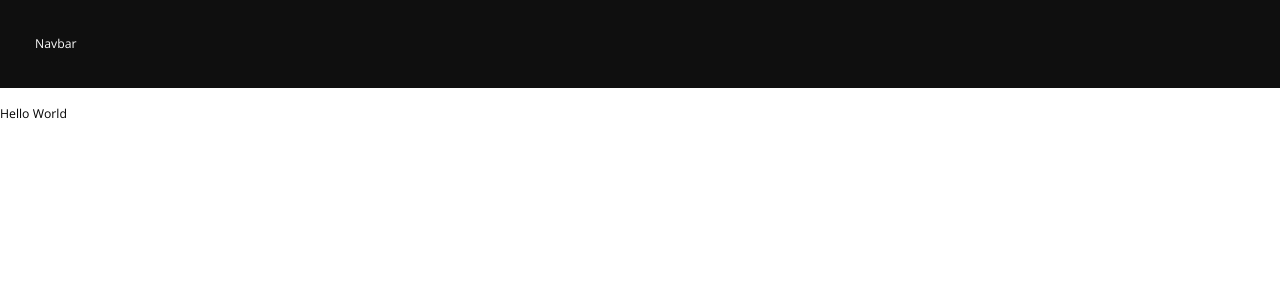
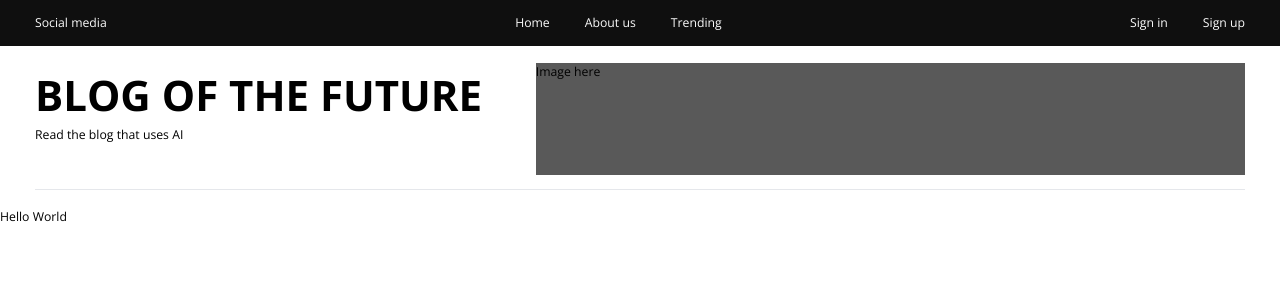
Before and after one commit to pedro-ladeia/AI-blog, a Next.js app: page / in a window 1280 px wide. Shown: the top 300 px of the page. Built offline with nearby package versions, Linux system fonts and the light colour scheme.

Commit message:
:sparkles: Added header elements, must add the images

```diff
--- a/app/(shared)/Navbar.tsx
+++ b/app/(shared)/Navbar.tsx
@@ -1,3 +1,5 @@
+import Image from 'next/image'
+import Link from 'next/link'
 import React from 'react'
 
 type Props = {}
@@ -5,9 +7,34 @@ type Props = {}
 const Navbar = (props: Props) => {
   return (
     <header className='mb-5'>
-        <nav className='flex justify-between items-center w-full bg-wh-900 text-wh-50 px-10 py-10'>
-        <h1>Navbar</h1>
+        <nav className='flex justify-between items-center w-full text-wh-50 px-10 py-4 bg-wh-900'>
+          <div className='hidden sm:block'> Social media </div> {/* Only appear in screens above small */}
+
+            <div className='flex justify-between items-center gap-4 sm:gap-10'>
+              <Link href="/"> Home </Link>
+              <Link href="/"> About us </Link>
+              <Link href="/"> Trending </Link>
+            </div>
+
+            <div className='flex justify-between gap-4 sm:gap-10'>
+              <Link href="/"> Sign in </Link>
+              <Link href="/"> Sign up </Link>
+            </div>
         </nav>
+
+        {/* Navbar ends here */}
+
+            <div className='flex justify-between gap-8 mt-5 mb-4 mx-10'>
+              <div className='basis-2/3 md:mt-3'>
+                <h1 className='font-bold text-3xl md:text-5xl'>BLOG OF THE FUTURE</h1>
+                <h4 className=' mt-3'>Read the blog that uses AI</h4>
+              </div>
+
+              <div className='basis-full relative w-auto h-32 bg-wh-500'>
+                Image here
+              </div>
+            </div>
+            <hr className='border-1 mx-10'/>
     </header>
   )
 }
```
